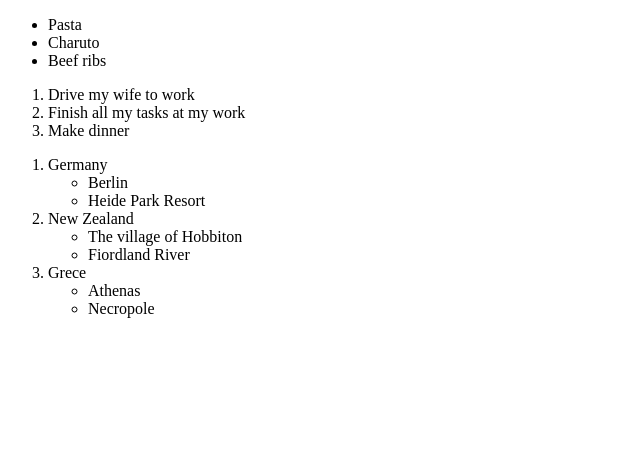
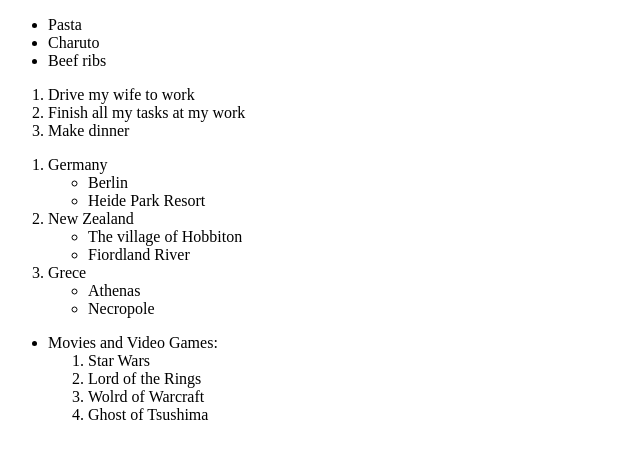
Before and after one commit to CaiqueBottosso/kreativstorm, a plain HTML site: page index.html in a window 1280 px wide. Shown: the whole page, without its empty margins (0-640 px from the left). Drawn offline with Linux system fonts and the light colour scheme.

Commit message:
exercicie

```diff
--- a/index.html
+++ b/index.html
@@ -33,5 +33,15 @@
       <li>Necropole</li>
     </ul>
   </ol>
+  <ul>
+    <li>Movies and  Video Games:
+        <ol>
+            <li>Star Wars</li>
+            <li>Lord of the Rings</li>
+            <li>Wolrd of Warcraft</li>
+            <li>Ghost of Tsushima</li>
+        </ol>
+    </li>
+</ul>
 </body>
 </html>
```
Also changed, not shown: links-and-images/index.html (added, +15 -0 lines), links-and-images/pages/about.html (added, +3 -0 lines), links-and-images/images/first-img.jpg (added), links-and-images/images/second-img.jpeg (added).
